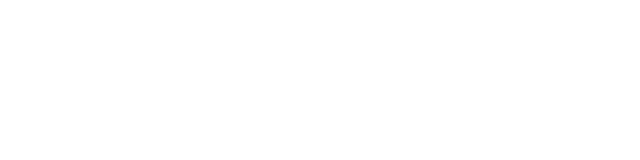
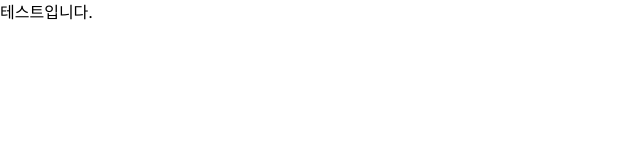
Before and after one commit to SWYP-Woory/woory-frontend, a Next.js app: page / in a window 1280 px wide. Shown: the top 160 px of the page, without its empty margins (0-640 px from the left). Built offline with nearby package versions, Linux system fonts and the light colour scheme.

Commit message:
chore : 테스트

```diff
--- a/src/app/page.tsx
+++ b/src/app/page.tsx
@@ -1,3 +1,3 @@
 export default function Home() {
-  return <main></main>;
+  return <main>테스트입니다.</main>;
 }
```
